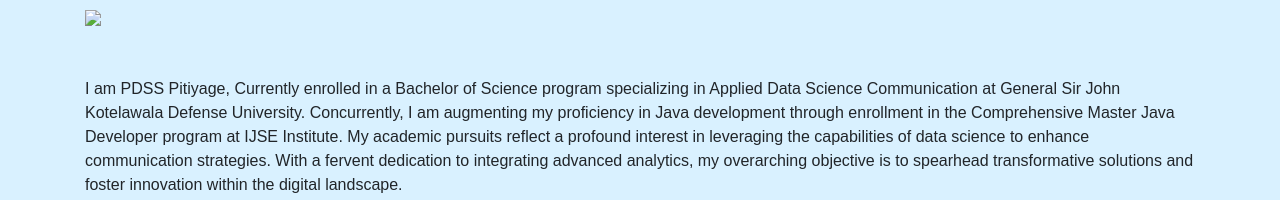
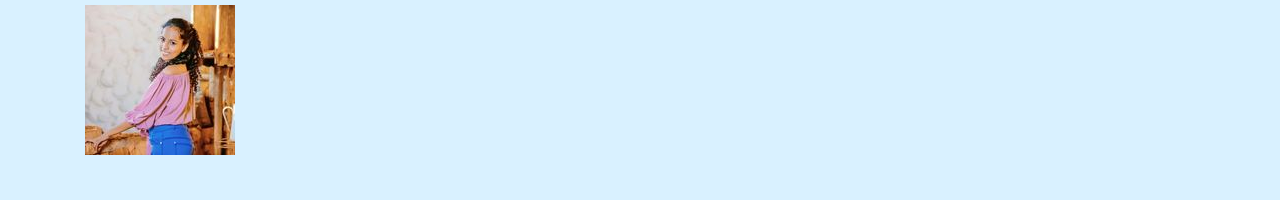
Before and after one commit to pinsara-aasith/pinsara-aasith.github.io, a plain HTML site: page index.html in a window 1280 px wide. Shown: the part 117-317 px from the top of the page. Drawn offline with nearby package versions, Linux system fonts and the light colour scheme.

Commit message:
Add files via upload

```diff
--- a/index.html
+++ b/index.html
@@ -68,7 +68,7 @@
     <div class="container">
         <section id="about">
             <h2 class="section-heading">About Me</h2>
-            <img src="C:\Users\Sandali Subagya\Desktop\jjj\342234451_901187741181509_1011256396856674404_n.jpg"><br><br><br>
+            <img src="./342234451_901187741181509_1011256396856674404_n.jpg"><br><br><br>
             <p>I am PDSS Pitiyage, Currently enrolled in a Bachelor of Science program specializing in Applied Data Science Communication at General Sir John Kotelawala Defense University. Concurrently, I am augmenting my proficiency in Java development through enrollment in the Comprehensive Master Java Developer program at IJSE Institute. My academic pursuits reflect a profound interest in leveraging the capabilities of data science to enhance communication strategies. With a fervent dedication to integrating advanced analytics, my overarching objective is to spearhead transformative solutions and foster innovation within the digital landscape.</p><br>
         </section>
 
```
Also changed, not shown: 342234451_901187741181509_1011256396856674404_n.jpg (added).
